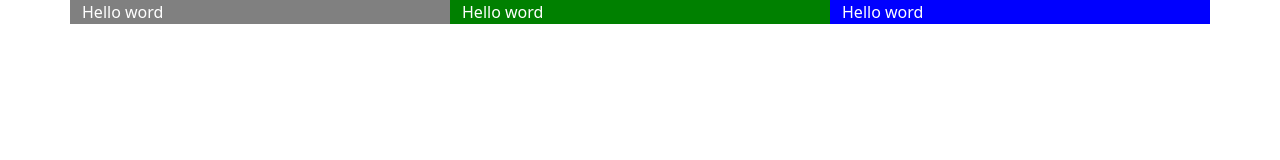
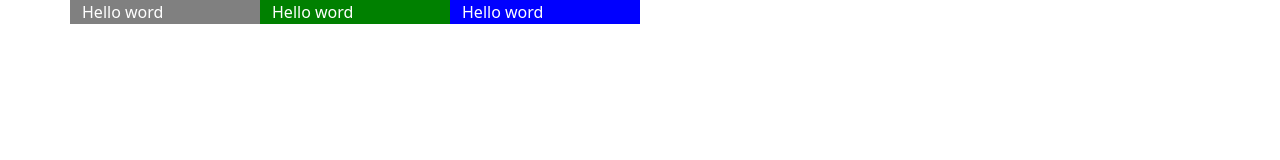
Before and after one commit to alissonfilipe/bootstrapCourse, a plain HTML site: page index.html in a window 1280 px wide. Drawn offline with nearby package versions, Linux system fonts and the light colour scheme.

Commit message:
resposividade

```diff
--- a/index.html
+++ b/index.html
@@ -31,15 +31,15 @@
 
         <div class="row">
 
-            <div class="col-4 grey">
+            <div class="col-12 col-sm-6 col-md-4 col-lg-3 col-xl-2 grey">
                 Hello word
             </div>
 
-            <div class="col-4 green">
+            <div class="col-12 col-sm-6 col-md-4 col-lg-3 col-xl-2 green">
                 Hello word
             </div>
 
-            <div class="col-4 blue">
+            <div class="col-12 col-sm-6 col-md-4 col-lg-3 col-xl-2 blue">
                 Hello word
             </div>
 
```
Also changed, not shown: 1 other file.
